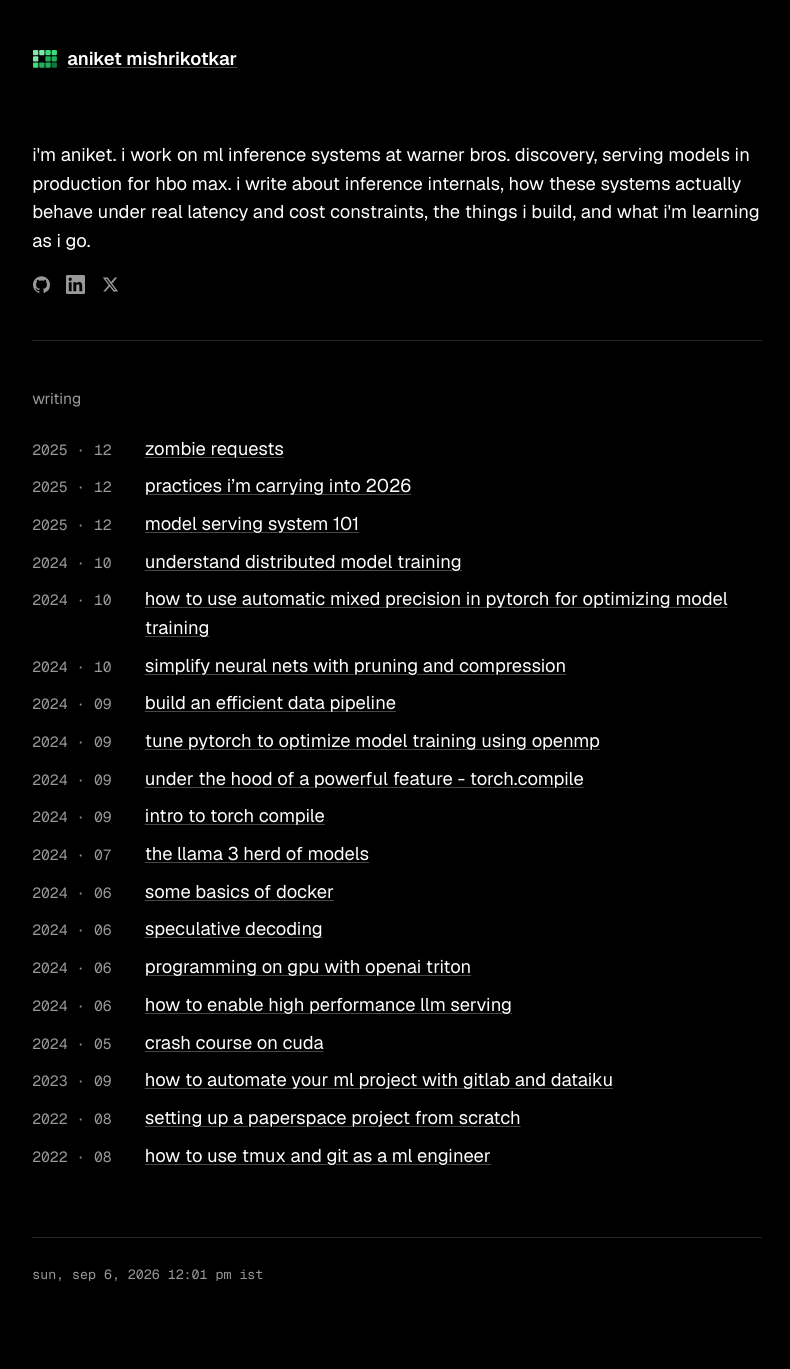
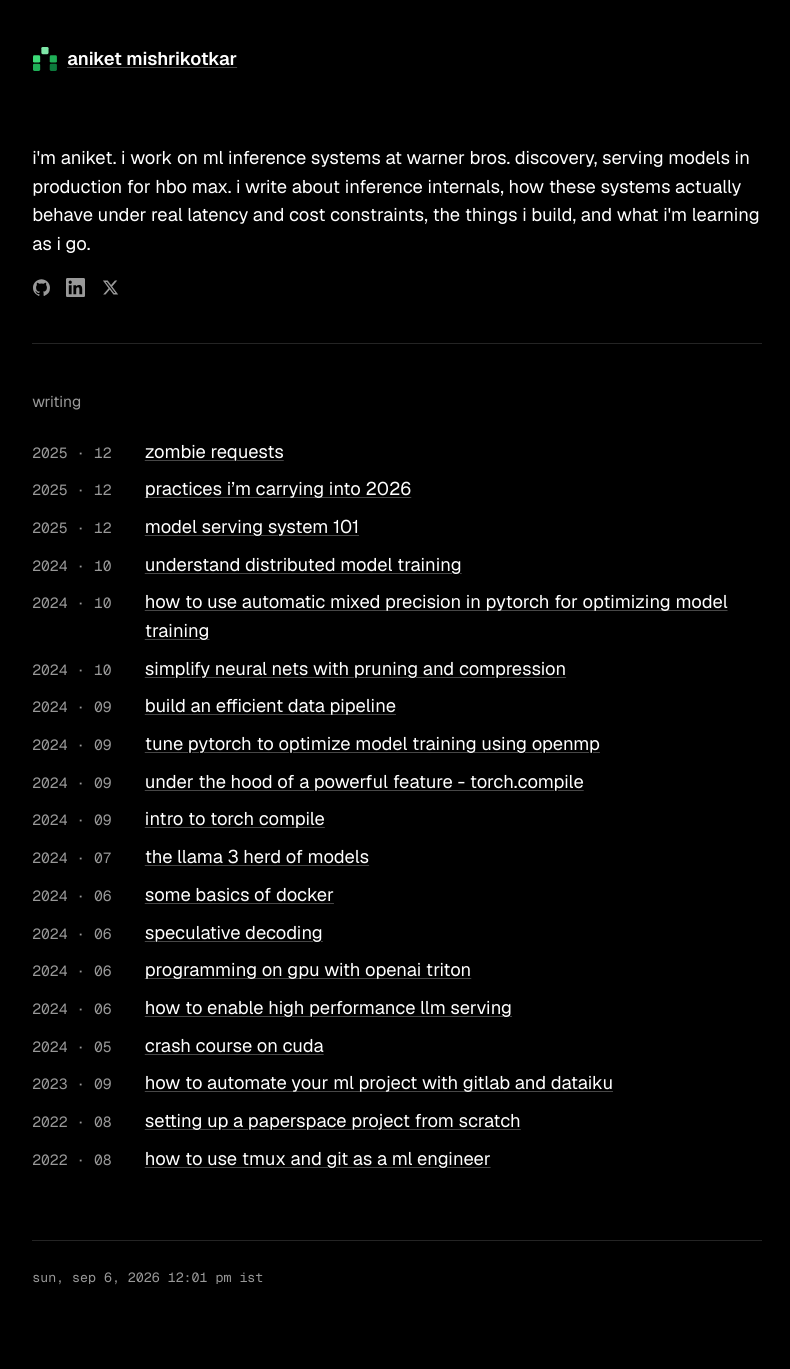
Before and after one commit to aniketmi00/aniketmi00.github.io, a Jekyll site: the page built from _pages/index.md, in a window 1280 px wide. Shown: the whole page, without its empty margins (243-1033 px from the left). Built offline with Jekyll 4.4.1, drawn with Linux system fonts in a browser that asks for light colours.

Commit message:
Reshape logo mark into a pixel house glyph
Swaps the rectangular notched-grid layout for a 5-block house shape
(peaked roof + two walls), matching the reference app's Home tab
icon. Same green mosaic coloring as before.

Co-Authored-By: Claude Sonnet 5 <noreply@anthropic.com>
Claude-Session: https://claude.ai/code/session_01Bp9TFpQHaato4UXSuYxMbL

```diff
--- a/_includes/logo-mark.html
+++ b/_includes/logo-mark.html
@@ -1,15 +1,7 @@
-<svg class="logo-mark" viewBox="0 0 27 20" aria-hidden="true">
-  <rect x="0" y="0" width="6" height="6" rx="1.1" fill="#7EE8A8"/>
+<svg class="logo-mark" viewBox="0 0 20 20" aria-hidden="true">
   <rect x="7" y="0" width="6" height="6" rx="1.1" fill="#7EE8A8"/>
-  <rect x="14" y="0" width="6" height="6" rx="1.1" fill="#3DDC78"/>
-  <rect x="21" y="0" width="6" height="6" rx="1.1" fill="#3DDC78"/>
-
-  <rect x="0" y="7" width="6" height="6" rx="1.1" fill="#7EE8A8"/>
+  <rect x="0" y="7" width="6" height="6" rx="1.1" fill="#3DDC78"/>
   <rect x="14" y="7" width="6" height="6" rx="1.1" fill="#1FAF57"/>
-  <rect x="21" y="7" width="6" height="6" rx="1.1" fill="#1FAF57"/>
-
-  <rect x="0" y="14" width="6" height="6" rx="1.1" fill="#3DDC78"/>
-  <rect x="7" y="14" width="6" height="6" rx="1.1" fill="#1FAF57"/>
-  <rect x="14" y="14" width="6" height="6" rx="1.1" fill="#1FAF57"/>
-  <rect x="21" y="14" width="6" height="6" rx="1.1" fill="#0C7A3C"/>
+  <rect x="0" y="14" width="6" height="6" rx="1.1" fill="#1FAF57"/>
+  <rect x="14" y="14" width="6" height="6" rx="1.1" fill="#0C7A3C"/>
 </svg>
```
Also changed, not shown: assets/favicon.svg.
